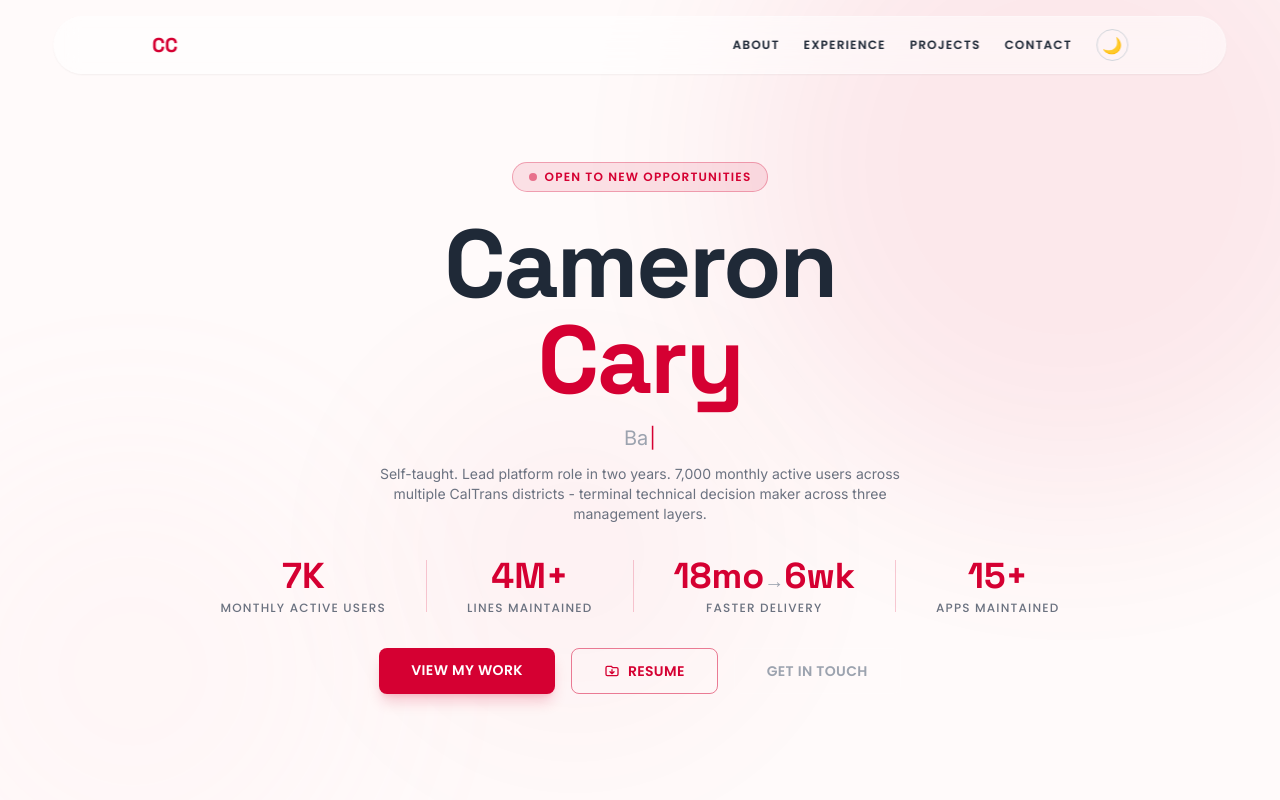
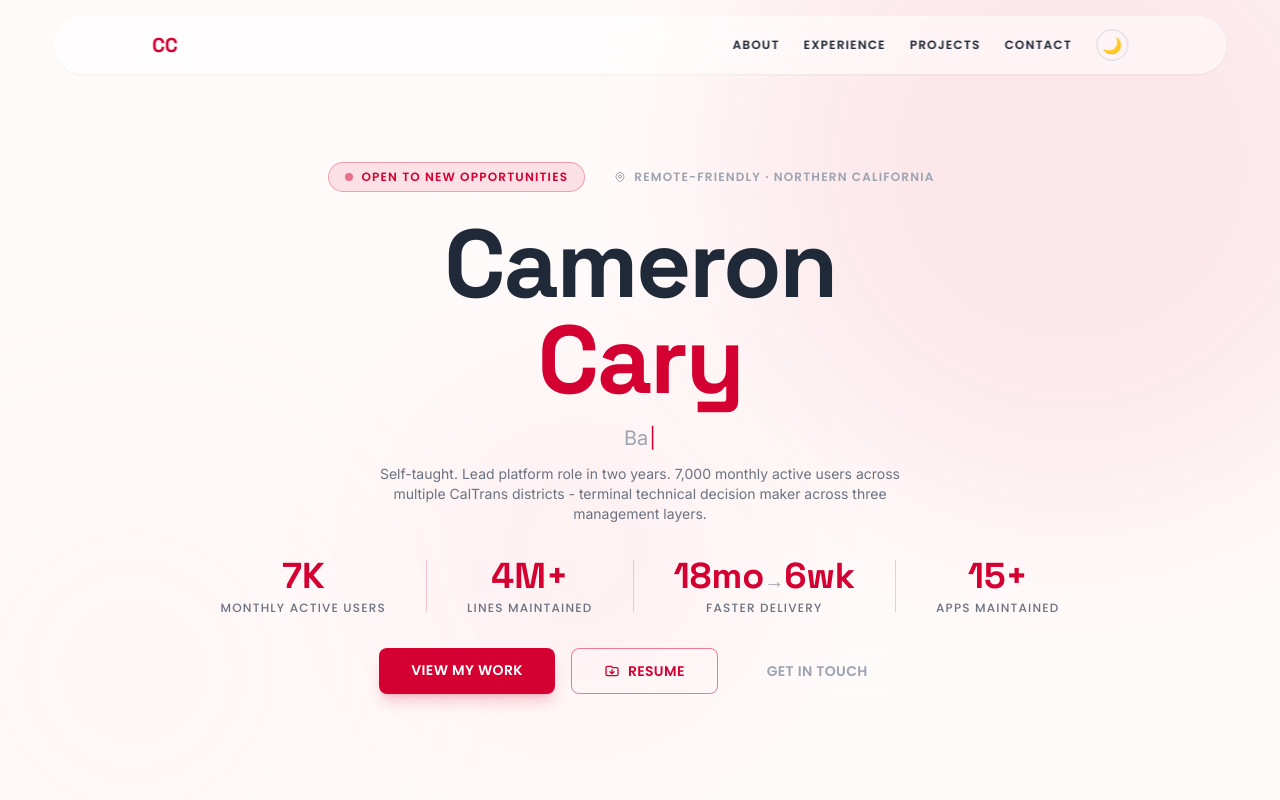
Before and after one commit to CameronChuy/CameronChuy.github.io, a plain HTML site: page index.html in a window 1280 px wide. Shown: the top 800 px of the page. Drawn offline with Linux system fonts and the light colour scheme.

Commit message:
Add location signal to hero and contact section
Co-Authored-By: Claude Sonnet 4.6 <noreply@anthropic.com>

```diff
--- a/index.html
+++ b/index.html
@@ -42,9 +42,15 @@
             <div class="relative z-10 max-w-4xl mx-auto">
 
                 <!-- Status pill -->
-                <div class="inline-flex items-center gap-2 bg-primary/10 border border-primary/30 rounded-full px-4 py-1.5 mb-6 reveal">
-                    <span class="w-2 h-2 bg-primary rounded-full animate-pulse"></span>
-                    <span class="font-accent text-xs font-semibold text-primary uppercase tracking-widest">Open to new opportunities</span>
+                <div class="flex items-center justify-center gap-3 mb-6 flex-wrap reveal">
+                    <div class="inline-flex items-center gap-2 bg-primary/10 border border-primary/30 rounded-full px-4 py-1.5">
+                        <span class="w-2 h-2 bg-primary rounded-full animate-pulse"></span>
+                        <span class="font-accent text-xs font-semibold text-primary uppercase tracking-widest">Open to new opportunities</span>
+                    </div>
+                    <div class="inline-flex items-center gap-2 bg-white/5 border border-white/10 rounded-full px-4 py-1.5">
+                        <svg width="12" height="12" fill="none" stroke="currentColor" stroke-width="2" viewBox="0 0 24 24" style="color:#9ca3af;flex-shrink:0"><path stroke-linecap="round" stroke-linejoin="round" d="M17.657 16.657L13.414 20.9a1.998 1.998 0 01-2.827 0l-4.244-4.243a8 8 0 1111.314 0z"/><path stroke-linecap="round" stroke-linejoin="round" d="M15 11a3 3 0 11-6 0 3 3 0 016 0z"/></svg>
+                        <span class="font-accent text-xs font-semibold text-gray-400 uppercase tracking-widest">Remote-friendly · Northern California</span>
+                    </div>
                 </div>
 
                 <!-- Name -->
@@ -360,9 +366,10 @@
             <div class="max-w-2xl mx-auto text-center">
                 <span class="section-label text-center block reveal">Let's Talk</span>
                 <h2 class="font-heading text-4xl md:text-5xl font-bold mb-6 reveal">Get In Touch</h2>
-                <p class="font-sans text-gray-500 mb-12 reveal">
+                <p class="font-sans text-gray-500 mb-4 reveal">
                     I'm actively looking for my next role. If you have an opportunity or just want to connect, I'd love to hear from you.
                 </p>
+                <p class="font-accent text-xs text-gray-400 uppercase tracking-widest mb-10 reveal">Remote-friendly · Based in Northern California</p>
                 <div class="flex gap-4 justify-center flex-wrap reveal">
                     <a href="mailto:cameroncary00@gmail.com" class="font-accent font-semibold uppercase tracking-wide bg-primary text-white px-8 py-4 rounded-lg shadow-lg shadow-primary/20 hover:shadow-primary/40 hover:opacity-90 transition-all text-sm">
                         cameroncary00@gmail.com
```
